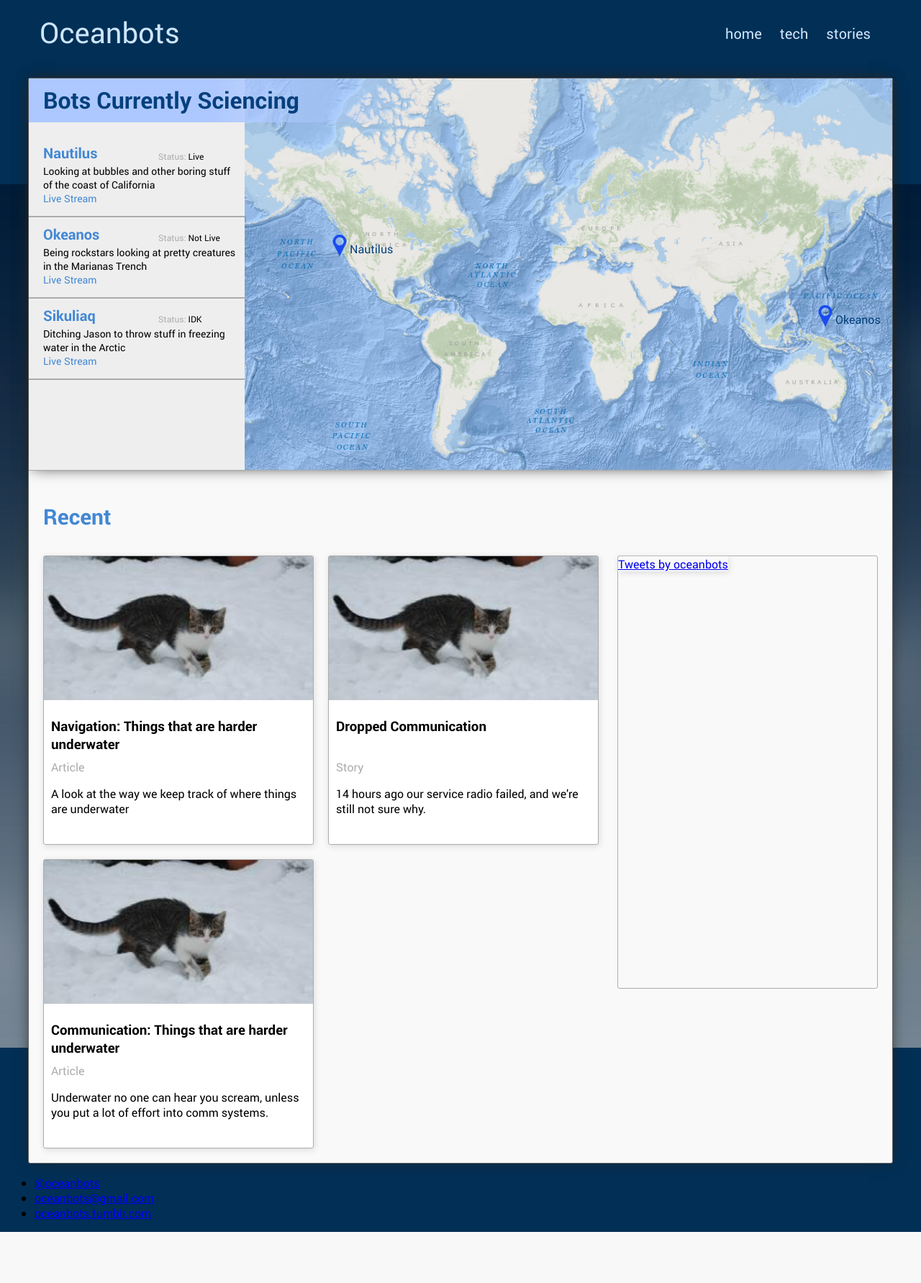
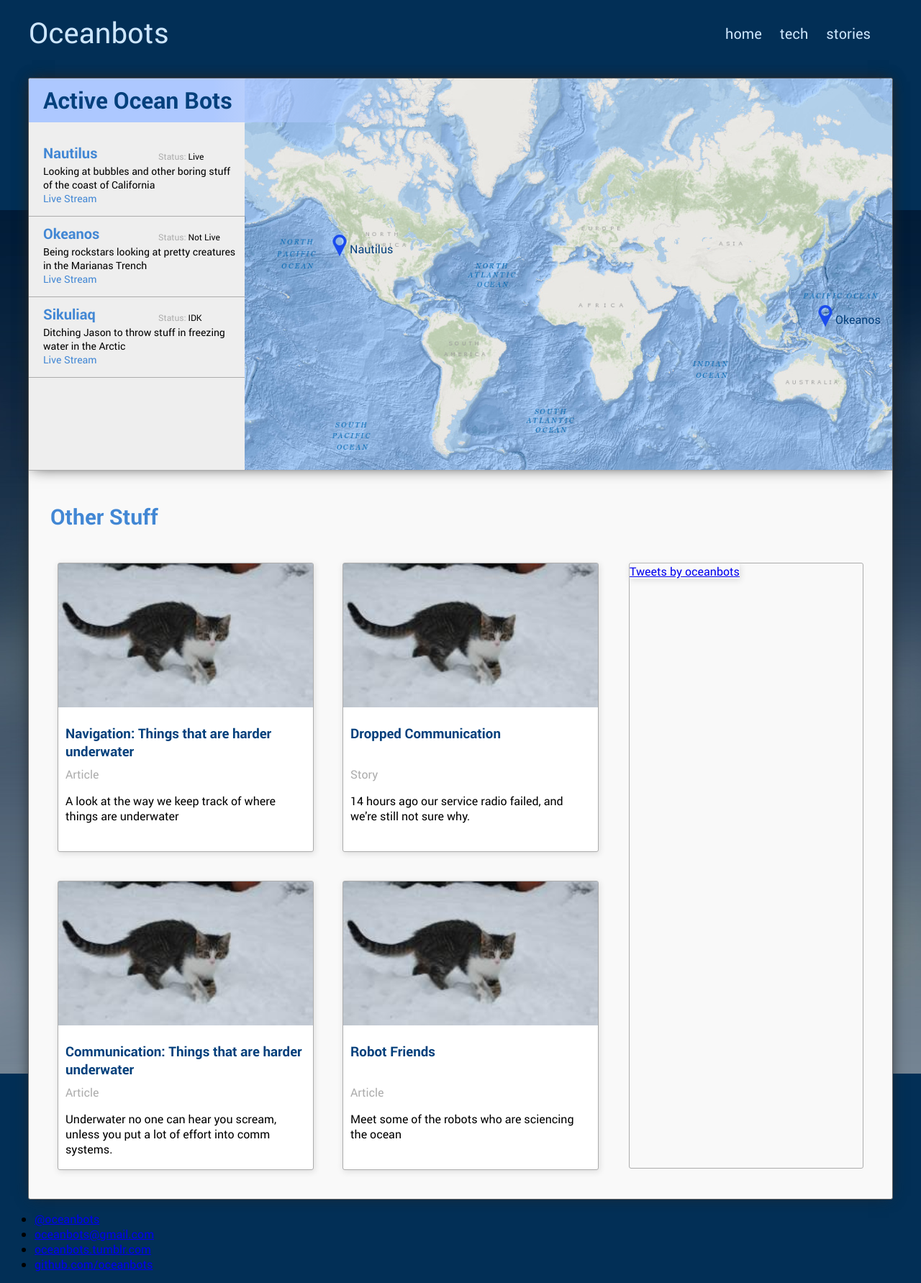
Before and after one commit to oceanbots/oceanbots_today, a PHP site: page / in a window 1280 px wide. Shown: the whole page at 72% size. Before the commit the page ends 1712 px from the top, so only its background shows below. Run offline with PHP 8.4, Linux system fonts and the light colour scheme; some libraries are stand-ins or nearby versions.

Commit message:
More wide layout adjustments

```diff
--- a/css/style.css
+++ b/css/style.css
@@ -29,7 +29,7 @@ header {
     margin: 0;
     font-weight: normal;
     font-size: 40px;
-    padding: 10px 0 0 15px; }
+    padding: 10px 0 0 0; }
   header nav {
     float: right; }
   header ul {
@@ -86,6 +86,8 @@ h2 {
   overflow: auto;
   zoom: 1;
   border-bottom: 1px solid #acacac;
+  border-top-left-radius: 3px;
+  border-top-right-radius: 3px;
   -webkit-box-shadow: 0px 0px 20px -5px #242424;
   -moz-box-shadow: 0px 0px 20px -5px #242424;
   box-shadow: 0px 0px 20px -5px #242424; }
@@ -97,6 +99,7 @@ h2 {
     z-index: 100;
     margin: 0;
     padding: 8px 0 10px 20px;
+    border-top-left-radius: 3px;
     /* Permalink - use to edit and share this gradient: http://colorzilla.com/gradient-editor/#adc8ff+0,adc8ff+100&1+0,1+48,0+100 */
     background: -moz-linear-gradient(left, #adc8ff 0%, #adc8ff 48%, rgba(173, 200, 255, 0) 100%);
     /* FF3.6-15 */
@@ -114,7 +117,7 @@ h2 {
 ************************/
 .ship {
   position: relative;
-  border-bottom: 2px solid #acacac;
+  border-bottom: 1px solid #acacac;
   padding: 10px 0 15px 20px;
   width: 280px;
   font-size: 14px; }
@@ -176,7 +179,7 @@ h2 {
 
 */
 .grid {
-  margin: 10px;
+  margin: 20px;
   width: 100%;
   overflow: auto;
   zoom: 1; }
@@ -188,7 +191,7 @@ h2 {
 .sub-grid {
   border: 1px solid #acacac;
   border-radius: 3px;
-  margin: 10px;
+  margin: 20px;
   height: 400px;
   background-color: #fff;
   -webkit-box-shadow: 1px 2px 8px 0px #dbdbdb;
@@ -198,7 +201,8 @@ h2 {
     margin-right: 10px;
     margin-left: 10px; }
   .sub-grid h3 {
-    height: 40px; }
+    height: 40px;
+    color: #04407C; }
   .sub-grid img {
     margin: 0;
     width: 100%;
@@ -206,18 +210,21 @@ h2 {
   .sub-grid .category {
     color: #acacac; }
 
+.grid-sidebar {
+  width: 33%;
+  float: right;
+  margin-right: 10px; }
+
 .twitter-timeline {
   -webkit-box-shadow: 1px 2px 8px 0px #dbdbdb;
   -moz-box-shadow: 1px 2px 8px 0px #dbdbdb;
   box-shadow: 1px 2px 8px 0px #dbdbdb; }
 
 .twitter-container {
+  margin: 20px;
+  margin-right: 50px;
   border: 1px solid #acacac;
-  width: 360px;
-  height: 600px;
-  float: right;
-  clear: left;
-  margin: 10px 30px 0 0;
+  height: 840px;
   border-radius: 3px; }
 
 /*# sourceMappingURL=style.css.map */
--- a/index.html
+++ b/index.html
@@ -28,7 +28,7 @@
 		</header>
 		<main>
 			<div class=map-area>
-				<h1>Bots Currently Sciencing</h1>
+				<h1>Active Ocean Bots</h1>
 				<div class="map">
 					<img src="/images/world_basemap_cropped.png" title="Map of current expeditions" alt="Map showing locations of current expeditions">
 
@@ -71,10 +71,12 @@
 
 			<section class="grid">
 
-			<h2>Recent</h2>
+			<h2>Other Stuff</h2>
 
-				<div class="twitter-container">
-					<a class="twitter-timeline" data-width="400" data-height="600" href="https://twitter.com/oceanbots">Tweets by oceanbots</a> <script async src="//platform.twitter.com/widgets.js" charset="utf-8"></script>
+				<div class="grid-sidebar">
+					<div class="twitter-container">
+						<a class="twitter-timeline" data-width="400" data-height="840" href="https://twitter.com/oceanbots">Tweets by oceanbots</a> <script async src="//platform.twitter.com/widgets.js" charset="utf-8"></script>
+					</div>
 				</div>
 
 				<!-- These aren't articles because they don't include full text -->
@@ -103,6 +105,14 @@
 						lot of effort into comm systems.</p>
 					</div>
 				</section>
+				<section class="grid-elem">
+					<div class="sub-grid">
+						<img src="images/150.jpg">
+						<h3>Robot Friends</h3>
+						<span class="category">Article</span>
+						<p>Meet some of the robots who are sciencing the ocean</p>
+					</div>
+				</section>
 			</section>
 		</main>
 		<footer>
@@ -110,6 +120,7 @@
 				<li><a href="http://twitter.com/oceanbots">@oceanbots</a></li>
 				<li><a href="mailto:oceabots@gmail.com">oceanbots@gmail.com</a></li>
 				<li><a href="https://oceanbots.tumblr.com/">oceanbots.tumblr.com</a></li>
+				<li><a href="https://github.com/oceanbots/">github.com/oceanbots</a></li>
 			</ul>
 		</footer>
 	</body>
--- a/scss/style.scss
+++ b/scss/style.scss
@@ -41,7 +41,7 @@ header {
 		margin: 0;
 		font-weight: normal;
 		font-size: 40px;
-		padding: 10px 0 0 15px;
+		padding: 10px 0 0 0;
 	}
 
 	nav {
@@ -80,6 +80,7 @@ h2 {
 	color: $color-highlight;
 	font-size: 30px;
 	margin-left: 10px;
+//	width: 100%;
 }
 
 /***********************
@@ -125,7 +126,10 @@ h2 {
 	// cleaerfix hack
 	overflow: auto;
 	zoom: 1;
+
 	border-bottom: 1px solid $color-detail;
+	border-top-left-radius: 3px;
+	border-top-right-radius: 3px;
 
 	-webkit-box-shadow: 0px 0px 20px -5px rgba(36,36,36,1);
 	-moz-box-shadow: 0px 0px 20px -5px rgba(36,36,36,1);
@@ -150,7 +154,7 @@ h2 {
 		z-index: 100;
 		margin: 0;
 		padding: 8px 0 10px 20px;
-
+		border-top-left-radius: 3px;
 
 		/* Permalink - use to edit and share this gradient: http://colorzilla.com/gradient-editor/#adc8ff+0,adc8ff+100&1+0,1+48,0+100 */
 		background: -moz-linear-gradient(left,  rgba(173,200,255,1) 0%, rgba(173,200,255,1) 48%, rgba(173,200,255,0) 100%); /* FF3.6-15 */
@@ -172,7 +176,8 @@ h2 {
 
 .ship {
 	position: relative;
-	border-bottom: 2px solid $color-detail;
+	border-bottom: 1px solid $color-detail;
+//	border-top: 1px solid darken($color-detail, 30%);
 	padding: 10px 0 15px 20px;
 	width: 280px;
 	font-size: 14px;
@@ -247,7 +252,7 @@ h2 {
 */
 
 .grid {
-	margin: 10px;
+	margin: 20px;
 	width: 100%;
 	// clearfix hack
 	overflow: auto;
@@ -262,7 +267,7 @@ h2 {
 .sub-grid {
 	border: 1px solid $color-detail;
 	border-radius: 3px;
-	margin: 10px;
+	margin: 20px;
 	height: 400px;
 
 	background-color: #fff;
@@ -278,6 +283,7 @@ h2 {
 
 	h3 {
 		height: 40px;
+		color: $color-highlight-strong;
 	}
 
 	img {
@@ -292,6 +298,12 @@ h2 {
 }
 
 
+.grid-sidebar {
+	width: 33%;
+	float: right;
+	margin-right: 10px;
+}
+
 .twitter-timeline {
 	-webkit-box-shadow: 1px 2px 8px 0px rgba(219,219,219,1);
 	-moz-box-shadow: 1px 2px 8px 0px rgba(219,219,219,1);
@@ -299,11 +311,9 @@ h2 {
 }
 
 .twitter-container {
+	margin: 20px;
+	margin-right: 50px;
 	border: 1px solid $color-detail;
-	width: 360px;
-	height: 600px;
-	float: right;
-	clear: left;
-	margin: 10px 30px 0 0;
+	height: 840px;
 	border-radius: 3px;
 }
```
Also changed, not shown: 1 other file.
